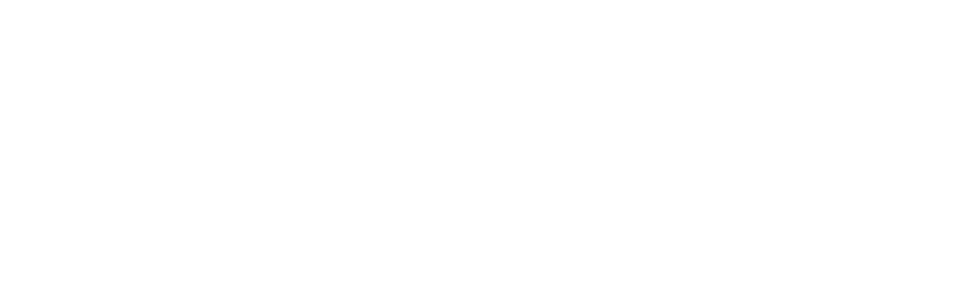
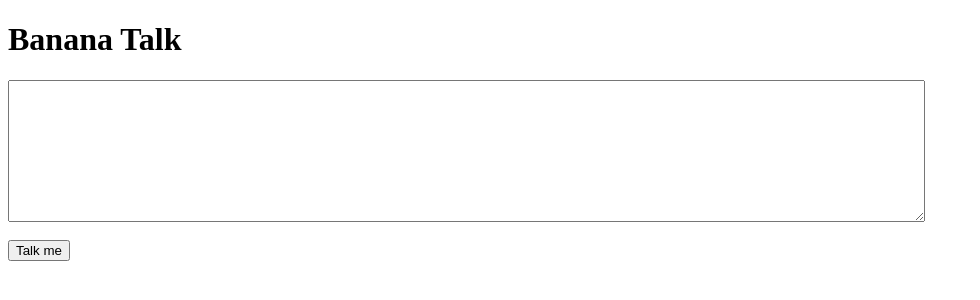
Before and after one commit to pritamkr1/Bananatalk.github.io, a plain HTML site: page index.html in a window 1280 px wide. Shown: the whole page, without its empty margins (0-980 px from the left). Drawn offline with Linux system fonts and the light colour scheme.

Commit message:
learning java Script

```diff
--- a/index.html
+++ b/index.html
@@ -9,6 +9,14 @@
         <link rel="stylesheet" href="style.css">
     </head>
     <body>
+        <main>
+            <h1>Banana Talk</h1>
+            <textarea placeholder="put your sentence in english and you'll get in banana.">
+            </textarea>
+           <br>
+            <button id="btn"> Talk me</button>
+        </main>
+        <!--JavaScript-->
         <script src="script.js"> </script>
     </body>
 </html>
--- a/script.js
+++ b/script.js
@@ -0,0 +1,9 @@
+var talkBtn = document.querySelector('#btn');
+var inputText = document.querySelector('textarea');
+
+talkBtn.addEventListener('click', clickHandler)
+
+function clickHandler(){
+    console.log(inputText.value);
+
+}
--- a/style.css
+++ b/style.css
@@ -0,0 +1,8 @@
+textarea{
+    width: 70%;
+    height: 110px;
+    overflow-y: hidden;
+    display: block;
+    color: rgba(0, 0, 0, 0.342);
+    padding: 15px;
+}
```
